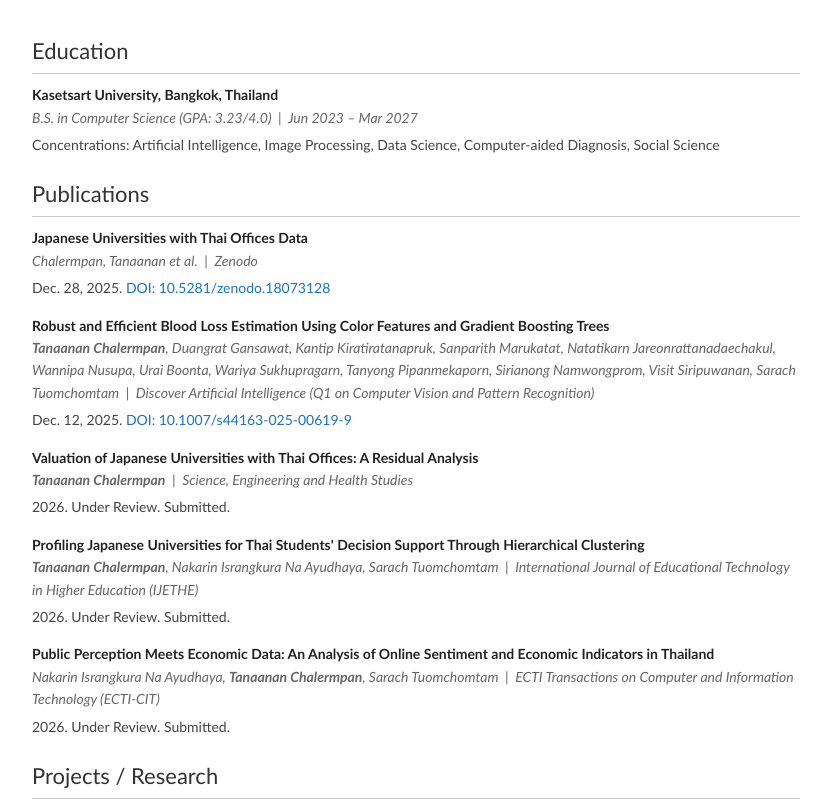
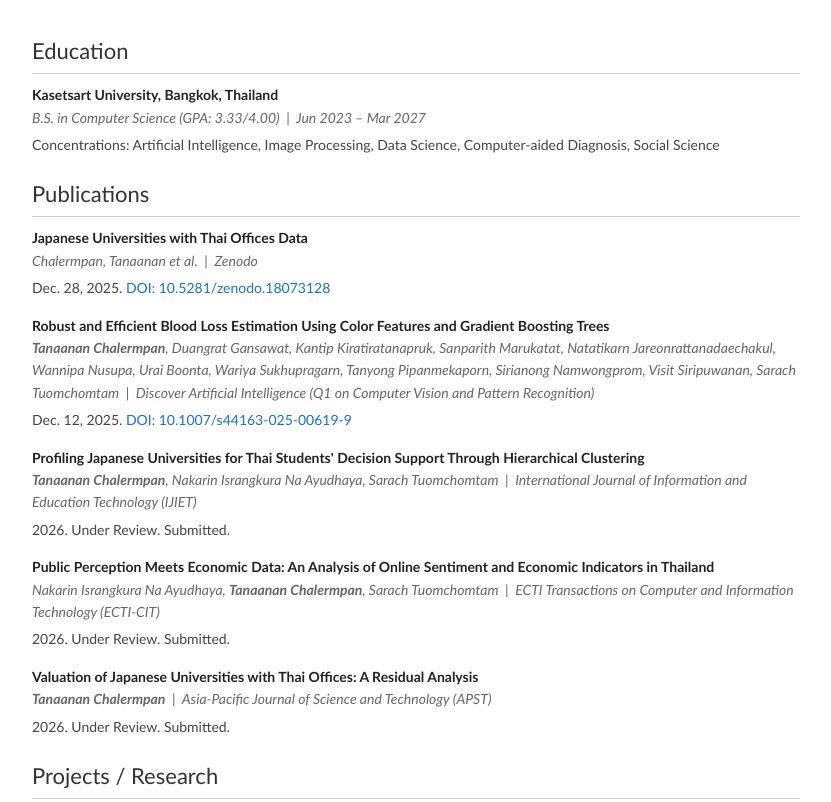
Before and after one commit to Tanaanan/tanaanan.github.io, a plain HTML site: page index.html in a window 1280 px wide. Shown: the part 321-1123 px from the top of the page, without its empty margins (224-1055 px from the left). Drawn offline with Linux system fonts and the light colour scheme.

Commit message:
Update education and publication details in index.html

```diff
--- a/index.html
+++ b/index.html
@@ -100,7 +100,7 @@
 
                   <div class="item">
                     <div class="item-title">Kasetsart University, Bangkok, Thailand</div>
-                    <div class="item-meta">B.S. in Computer Science (GPA: 3.23/4.0) &nbsp;|&nbsp; Jun 2023 – Mar 2027
+                    <div class="item-meta">B.S. in Computer Science (GPA: 3.33/4.00) &nbsp;|&nbsp; Jun 2023 – Mar 2027
                     </div>
                     <div class="item-desc">
                       Concentrations: Artificial Intelligence, Image Processing, Data Science, Computer-aided Diagnosis,
@@ -131,18 +131,9 @@
                   </div>
 
                   <div class="item">
-                    <div class="item-title">Valuation of Japanese Universities with Thai Offices: A Residual Analysis
+                    <div class="item-title">Profiling Japanese Universities for Thai Students' Decision Support Through Hierarchical Clustering</div>
+                    <div class="item-meta"> <b>Tanaanan Chalermpan</b>, Nakarin Israngkura Na Ayudhaya, Sarach Tuomchomtam  &nbsp;|&nbsp; International Journal of Information and Education Technology (IJIET)
                     </div>
-                    <div class="item-meta"> <b>Tanaanan Chalermpan</b> &nbsp;|&nbsp; Science, Engineering and Health Studies
-                    </div>
-                    <div class="item-desc">
-                      2026. Under Review. Submitted.
-                    </div>
-                  </div>
-
-                  <div class="item">
-                    <div class="item-title">Profiling Japanese Universities for Thai Students' Decision Support Through Hierarchical Clustering</div>
-                    <div class="item-meta"> <b>Tanaanan Chalermpan</b>, Nakarin Israngkura Na Ayudhaya, Sarach Tuomchomtam  &nbsp;|&nbsp; International Journal of Educational Technology in Higher Education (IJETHE)</div>
                     <div class="item-desc">
                       2026. Under Review. Submitted.
                     </div>
@@ -155,6 +146,18 @@
                       2026. Under Review. Submitted.
                     </div>
                   </div>
+
+                  <div class="item">
+                    <div class="item-title">Valuation of Japanese Universities with Thai Offices: A Residual Analysis
+                    </div>
+                    <div class="item-meta"> <b>Tanaanan Chalermpan</b> &nbsp;|&nbsp; Asia-Pacific Journal of Science and Technology (APST)
+                    </div>
+                    <div class="item-desc">
+                      2026. Under Review. Submitted.
+                    </div>
+                  </div>
+
+
 
 
                   <h2 class="section-heading">Projects / Research</h2>
```
